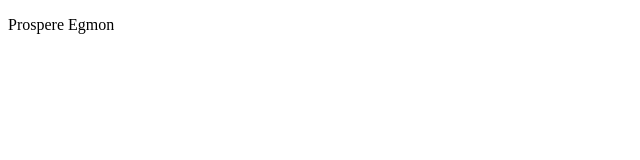
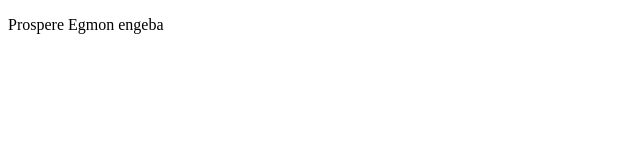
Before and after one commit to Egmon7/git-test, a plain HTML site: page index.html in a window 1280 px wide. Shown: the full height of the page, 0-640 px from the left. Drawn offline with Linux system fonts and the light colour scheme.

Commit message:
Update index.html

```diff
--- a/index.html
+++ b/index.html
@@ -6,6 +6,6 @@
 	<title>Document</title>
 </head>
 <body>
- <p>Prospere Egmon</p>
+ <p>Prospere Egmon engeba</p>
 </body>
 </html>
```
